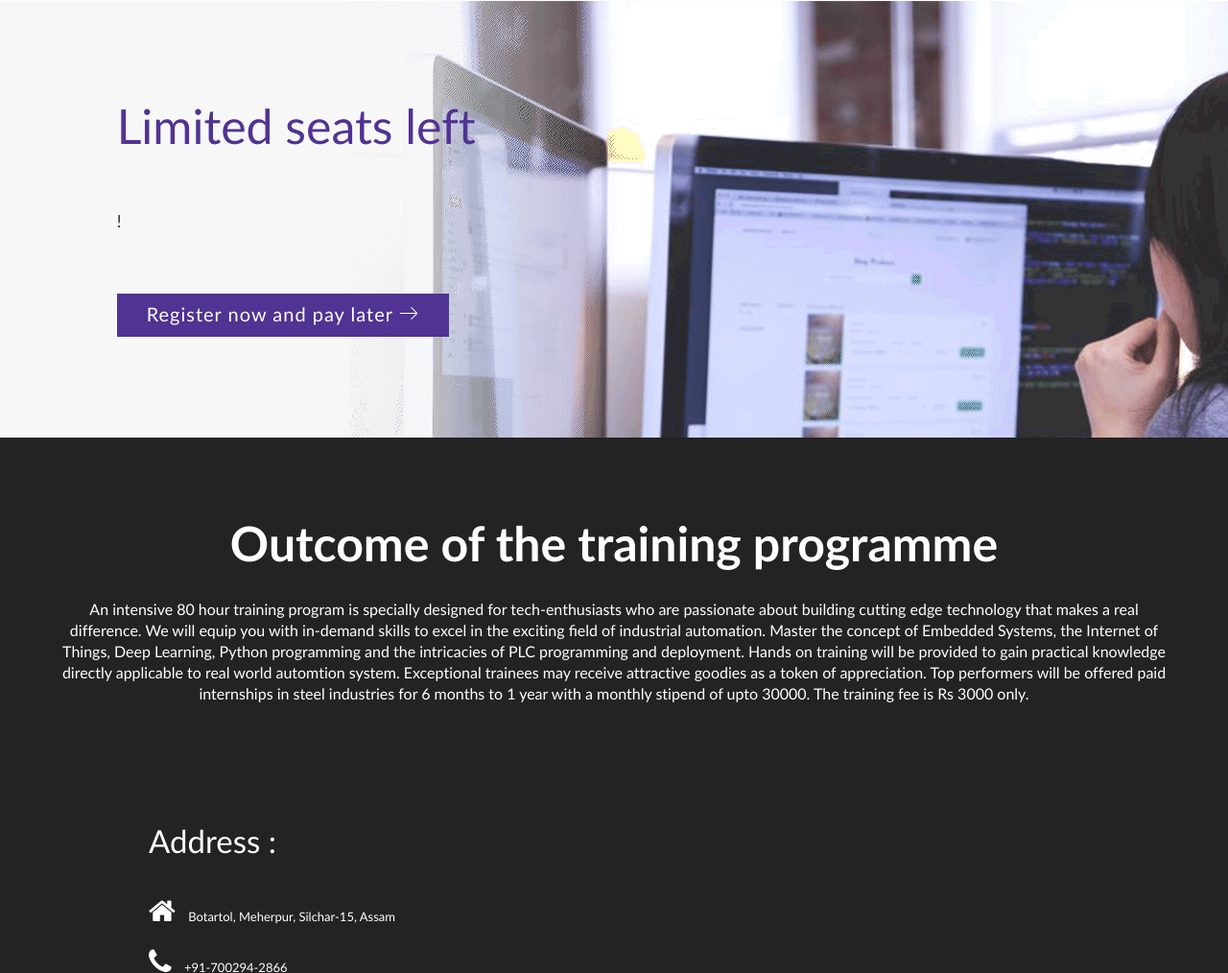
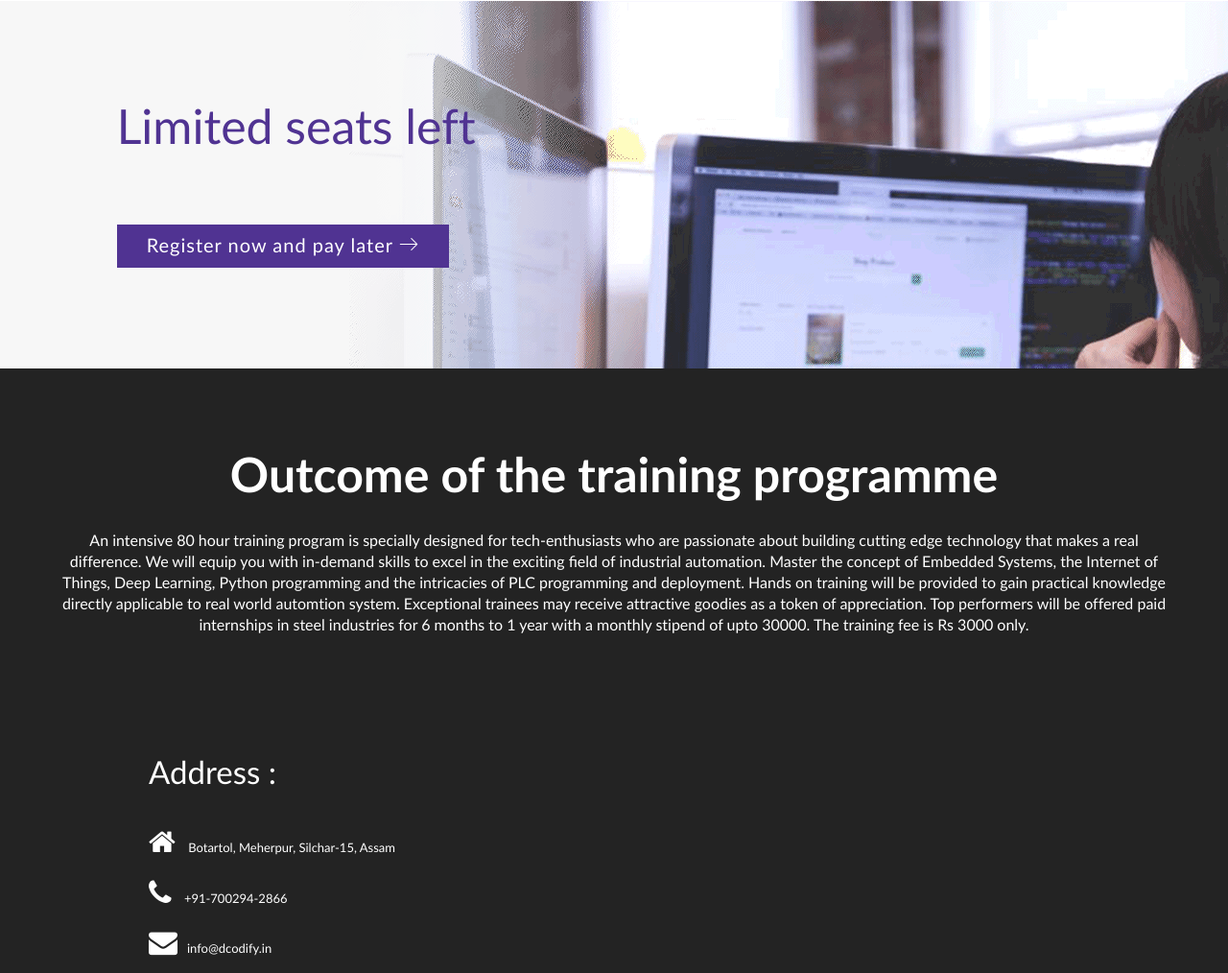
Before and after one commit to dcodify/internship, a plain HTML site: page index.html in a window 1280 px wide. Shown: the part 1887-2901 px from the top of the page at 96% size. Drawn offline with Linux system fonts and the light colour scheme.

Commit message:
Update index.html

```diff
--- a/index.html
+++ b/index.html
@@ -182,7 +182,7 @@
                             <div class="main_choose_content text-left">
                                 <div class="single_choose_content">
                                     <h1>Limited seats left</h1>
-                                    <p>!</p>
+                                    <p></p>
 
                                     <a href="https://forms.gle/JJvFxJnCbsB7tMPXA" class="btn btn-larg">Register now and pay later <i class="lnr lnr-arrow-right"></i></a>
                                 </div>
```
